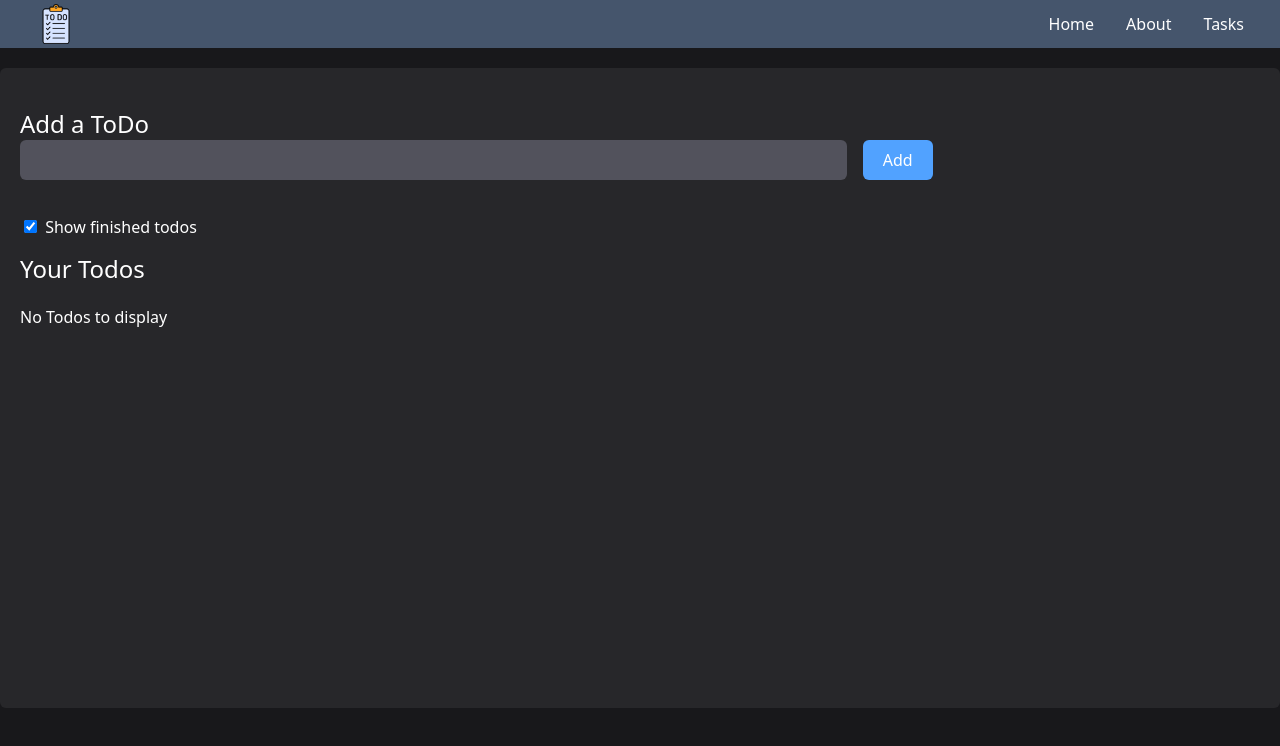
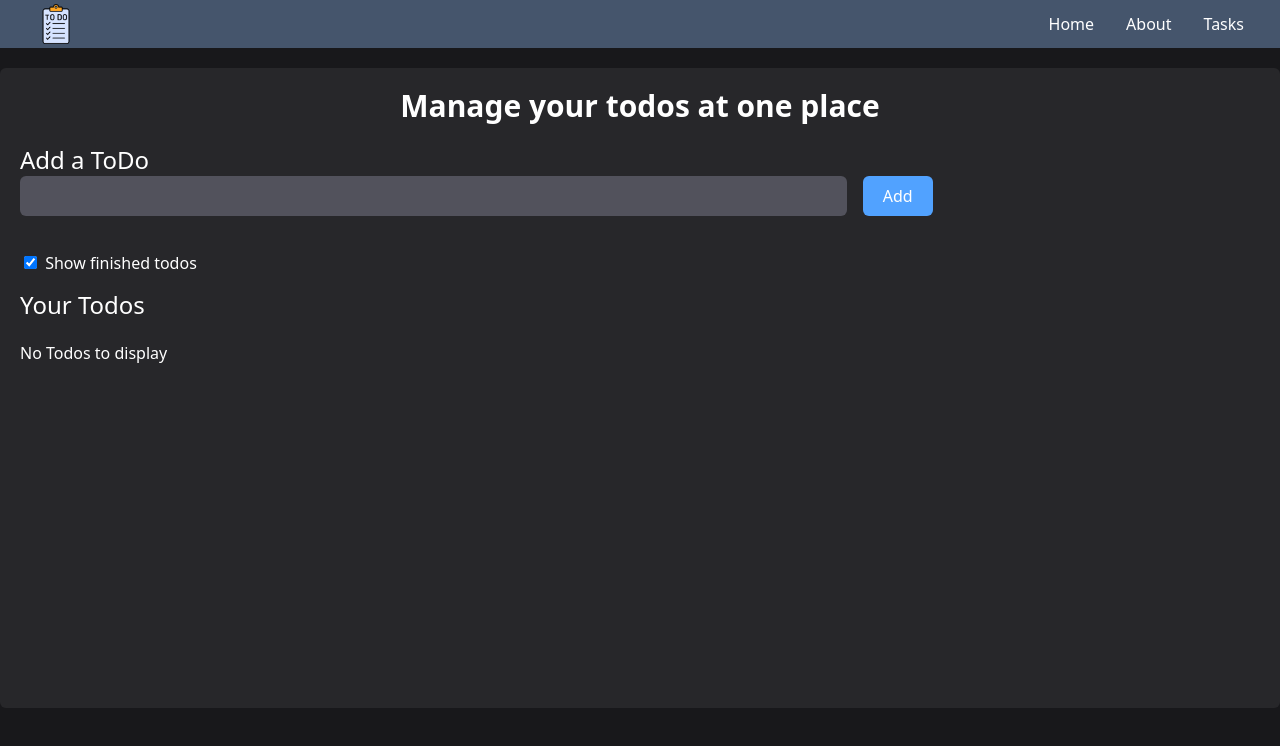
Before and after one commit to Shreyam205/react-todo-app, a React (Vite) app: page / in a window 1280 px wide. Shown: the top 746 px of the page. Built offline with nearby package versions, Linux system fonts and the light colour scheme.

Commit message:
Added the heading

```diff
--- a/src/App.jsx
+++ b/src/App.jsx
@@ -69,6 +69,7 @@ function App() {
     <>
       <Navbar />
       <div className="container mx-auto my-5 p-5 bg-zinc-800 rounded-md min-h-[80vh]">
+         <h1 className='font-bold text-center text-3xl'>Manage your todos at one place</h1>
         <div className="addTodo my-5">
           <h1 className="text-2xl">Add a ToDo</h1>
           <input onChange={handleChange} value={todo} type="text" className='bg-zinc-600 w-2/3 py-2 px-3 rounded-md border-none outline-none' />
```
